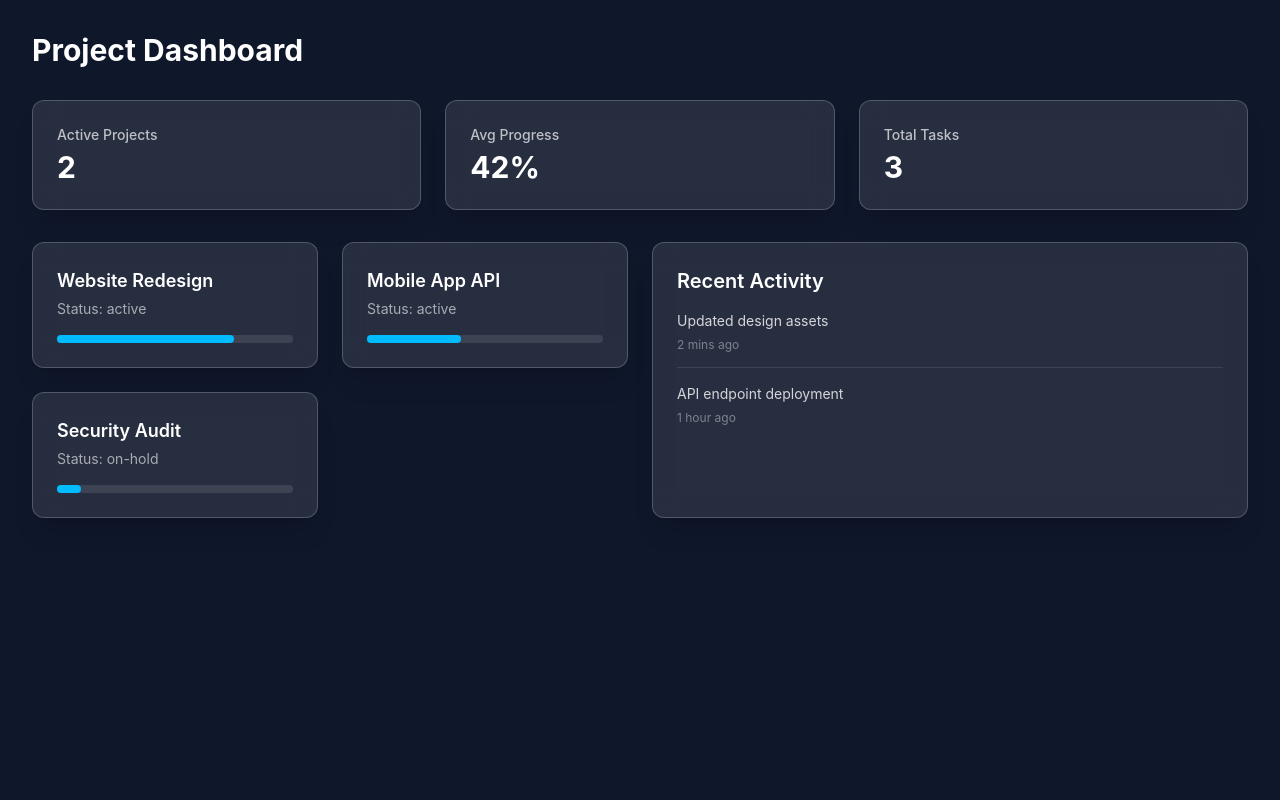
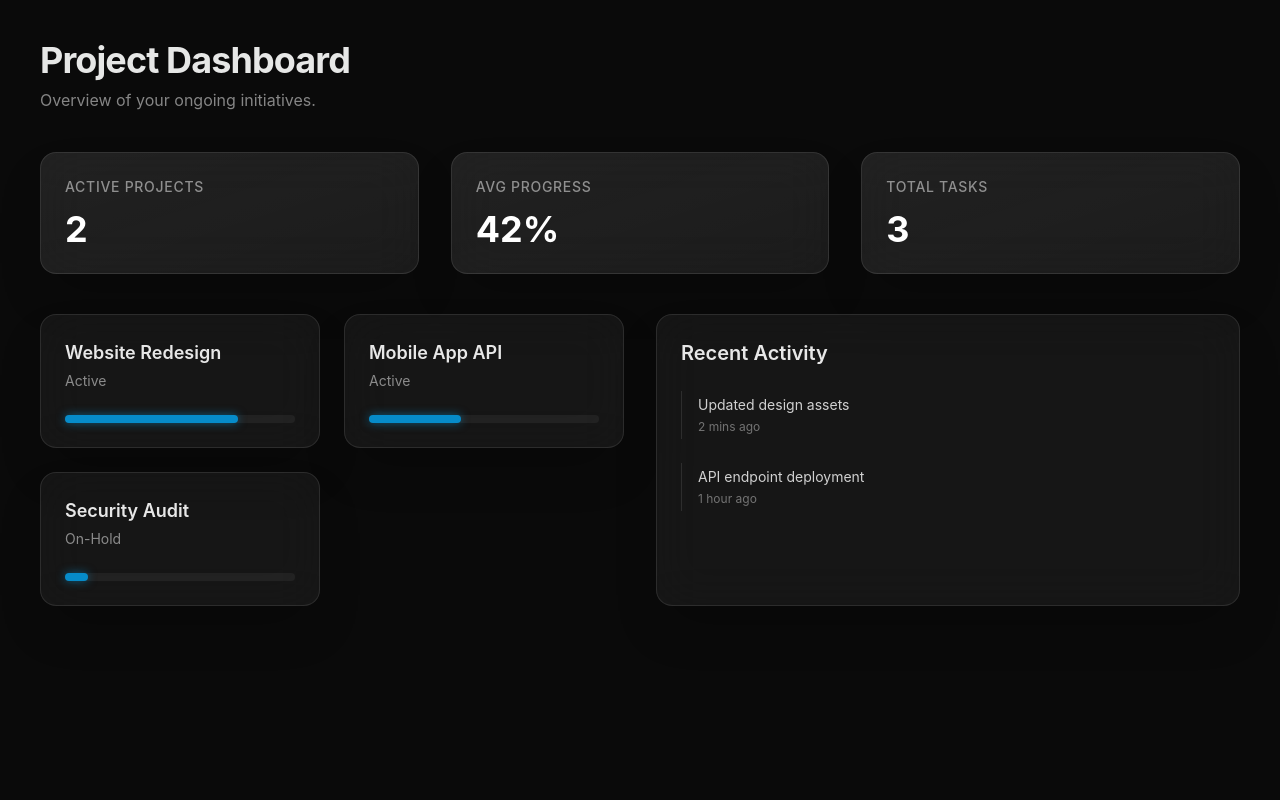
Before and after one commit to husseinmayla2/PulseBoard, a React (Vite) app: page / in a window 1280 px wide. Shown: the top 800 px of the page. Built offline with nearby package versions, Linux system fonts and the light colour scheme.

Commit message:
Axiom: Apply a premium 'glassmorphism' design system to the Project Dashboard to elevate its visual fidelity.

```diff
--- a/src/components/dashboard/Dashboard.tsx
+++ b/src/components/dashboard/Dashboard.tsx
@@ -9,34 +9,37 @@ export const Dashboard = () => {
   const totalTasks = tasks.length;
 
   return (
-    <div className="p-8 space-y-8 min-h-screen bg-slate-900">
-      <h1 className="text-3xl font-bold text-white">Project Dashboard</h1>
+    <div className="p-10 space-y-10 min-h-screen bg-neutral-950 text-white">
+      <header>
+        <h1 className="text-4xl font-bold tracking-tight text-white/90">Project Dashboard</h1>
+        <p className="text-white/50 mt-2">Overview of your ongoing initiatives.</p>
+      </header>
 
       {/* KPI Section */}
-      <div className="grid grid-cols-1 md:grid-cols-3 gap-6">
-        <Card>
-          <h3 className="text-white/70 text-sm font-medium">Active Projects</h3>
-          <p className="text-3xl font-bold text-white mt-1">{activeProjects}</p>
+      <div className="grid grid-cols-1 md:grid-cols-3 gap-8">
+        <Card className="bg-gradient-to-br from-white/5 to-white/[0.02]">
+          <h3 className="text-white/50 text-sm font-medium uppercase tracking-wider">Active Projects</h3>
+          <p className="text-4xl font-bold text-white mt-3">{activeProjects}</p>
         </Card>
-        <Card>
-          <h3 className="text-white/70 text-sm font-medium">Avg Progress</h3>
-          <p className="text-3xl font-bold text-white mt-1">{totalProgress}%</p>
+        <Card className="bg-gradient-to-br from-white/5 to-white/[0.02]">
+          <h3 className="text-white/50 text-sm font-medium uppercase tracking-wider">Avg Progress</h3>
+          <p className="text-4xl font-bold text-white mt-3">{totalProgress}%</p>
         </Card>
-        <Card>
-          <h3 className="text-white/70 text-sm font-medium">Total Tasks</h3>
-          <p className="text-3xl font-bold text-white mt-1">{totalTasks}</p>
+        <Card className="bg-gradient-to-br from-white/5 to-white/[0.02]">
+          <h3 className="text-white/50 text-sm font-medium uppercase tracking-wider">Total Tasks</h3>
+          <p className="text-4xl font-bold text-white mt-3">{totalTasks}</p>
         </Card>
       </div>
 
-      <div className="grid grid-cols-1 lg:grid-cols-2 gap-6">
+      <div className="grid grid-cols-1 lg:grid-cols-2 gap-8">
         <div className="grid grid-cols-1 md:grid-cols-2 gap-6">
           {mockProjects.map((project) => (
-            <Card key={project.id}>
-              <h2 className="text-lg font-semibold text-white">{project.name}</h2>
-              <p className="text-white/60 text-sm mt-1">Status: {project.status}</p>
-              <div className="w-full bg-white/10 h-2 rounded-full mt-4">
+            <Card key={project.id} className="group hover:border-white/20 transition-all duration-300">
+              <h2 className="text-lg font-semibold text-white/90">{project.name}</h2>
+              <p className="text-white/50 text-sm mt-1 capitalize">{project.status}</p>
+              <div className="w-full bg-white/5 h-2 rounded-full mt-6">
                 <div
-                  className="bg-sky-400 h-2 rounded-full"
+                  className="bg-sky-500/80 h-2 rounded-full shadow-[0_0_10px_rgba(14,165,233,0.5)]"
                   style={{ width: `${project.progress}%` }}
                 ></div>
               </div>
@@ -45,12 +48,12 @@ export const Dashboard = () => {
         </div>
 
         <Card>
-          <h2 className="text-xl font-semibold text-white">Recent Activity</h2>
-          <ul className="mt-4 space-y-4">
+          <h2 className="text-xl font-semibold text-white/90 mb-6">Recent Activity</h2>
+          <ul className="space-y-6">
             {mockActivities.map((activity) => (
-              <li key={activity.id} className="text-white/80 border-b border-white/10 pb-3 last:border-0 last:pb-0">
-                <p className="text-sm">{activity.description}</p>
-                <span className="text-xs text-white/40">{activity.timestamp}</span>
+              <li key={activity.id} className="group border-l border-white/10 pl-4 py-1 hover:border-sky-500/50 transition-colors">
+                <p className="text-sm text-white/80">{activity.description}</p>
+                <span className="text-xs text-white/40 mt-1 block">{activity.timestamp}</span>
               </li>
             ))}
           </ul>
--- a/src/components/ui/Card.tsx
+++ b/src/components/ui/Card.tsx
@@ -7,7 +7,7 @@ interface CardProps {
 
 export const Card: React.FC<CardProps> = ({ children, className = '' }) => {
   return (
-    <div className={`bg-white/10 backdrop-blur-md border border-white/20 rounded-xl p-6 shadow-xl ${className}`}>
+    <div className={`bg-white/5 backdrop-blur-xl border border-white/10 shadow-2xl rounded-2xl p-6 ${className}`}>
       {children}
     </div>
   );
```
